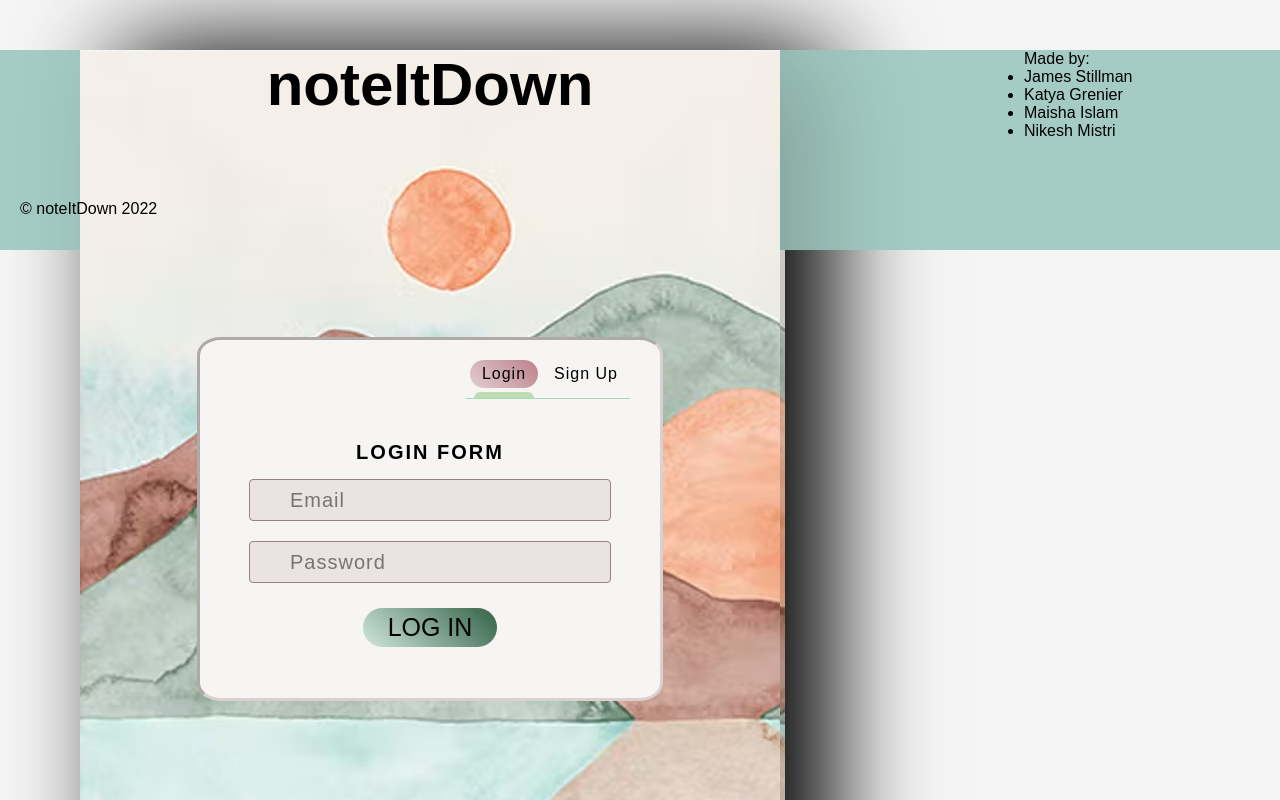
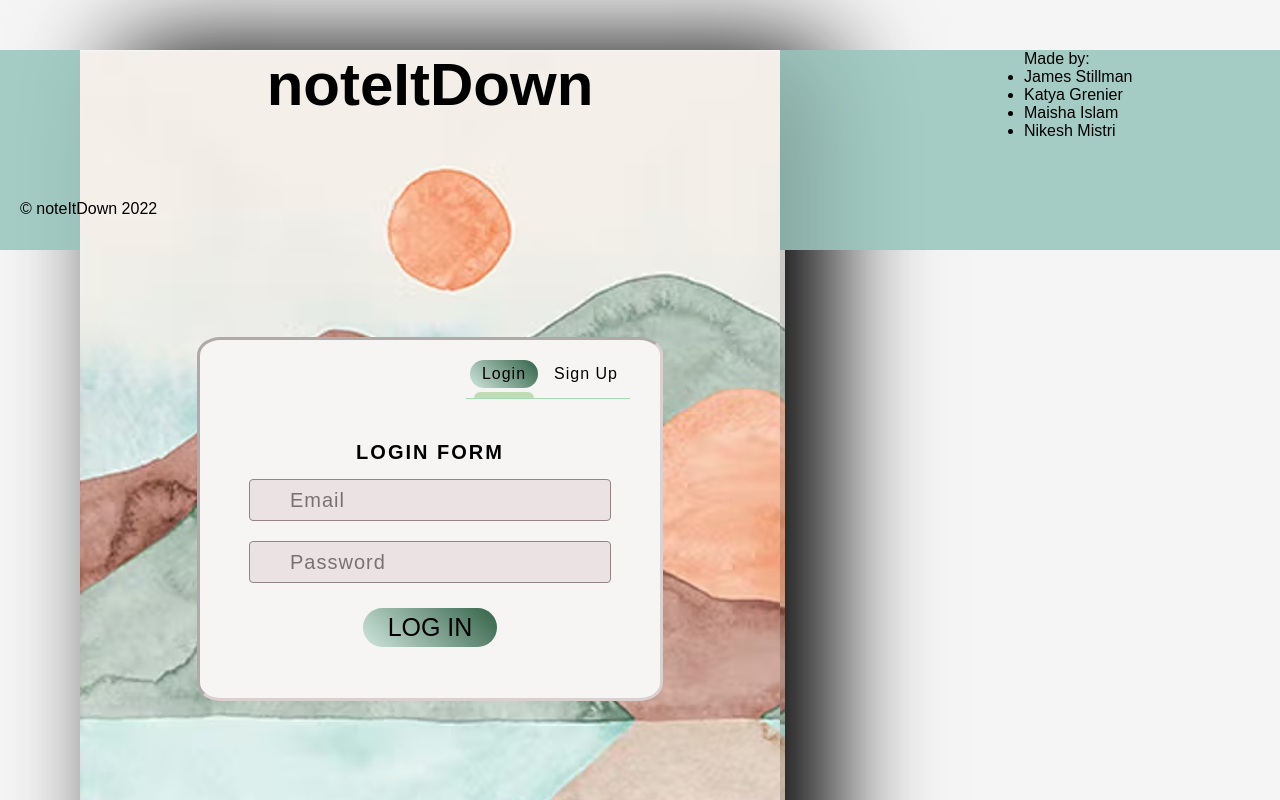
Before and after one commit to maisha-i/Capstone-fullstack-app, a React (Create React App) app in the folder frontend/note-it-down/: page / in a window 1280 px wide. Shown: the top 800 px of the page. Built offline with nearby package versions, Linux system fonts and the light colour scheme; a web font is replaced by a local one.

Commit message:
btn css update

```diff
--- a/frontend/note-it-down/src/Login/Login.css
+++ b/frontend/note-it-down/src/Login/Login.css
@@ -62,7 +62,7 @@
 
 .login{
     padding: 5px 12px;
-    background: linear-gradient(45deg,#d8bac0ab, #a14758ab);
+    background: linear-gradient(45deg,#d0e6de, #336247);
     margin-bottom: 10px;
     border-radius: 50px;
     text-align: right;
```
